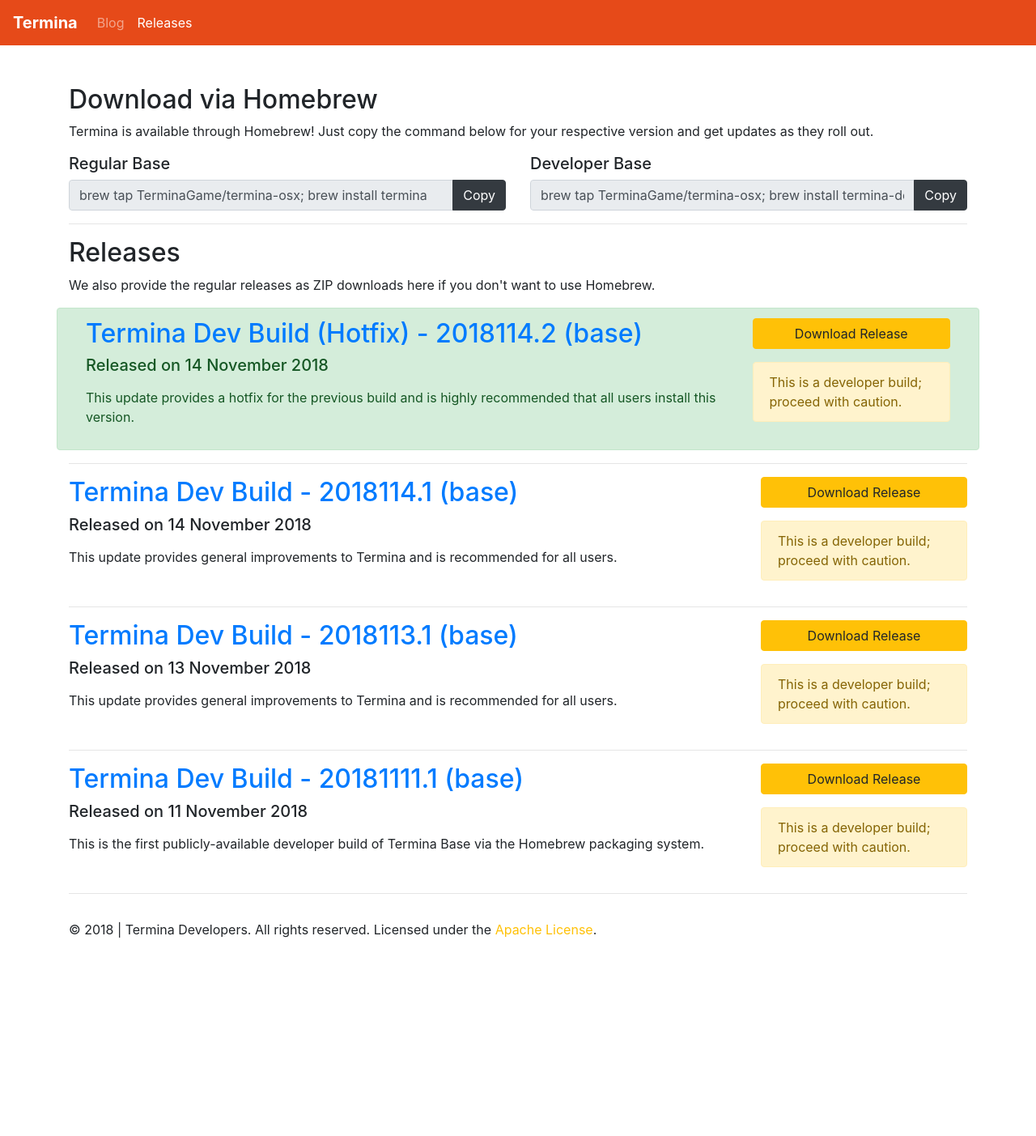
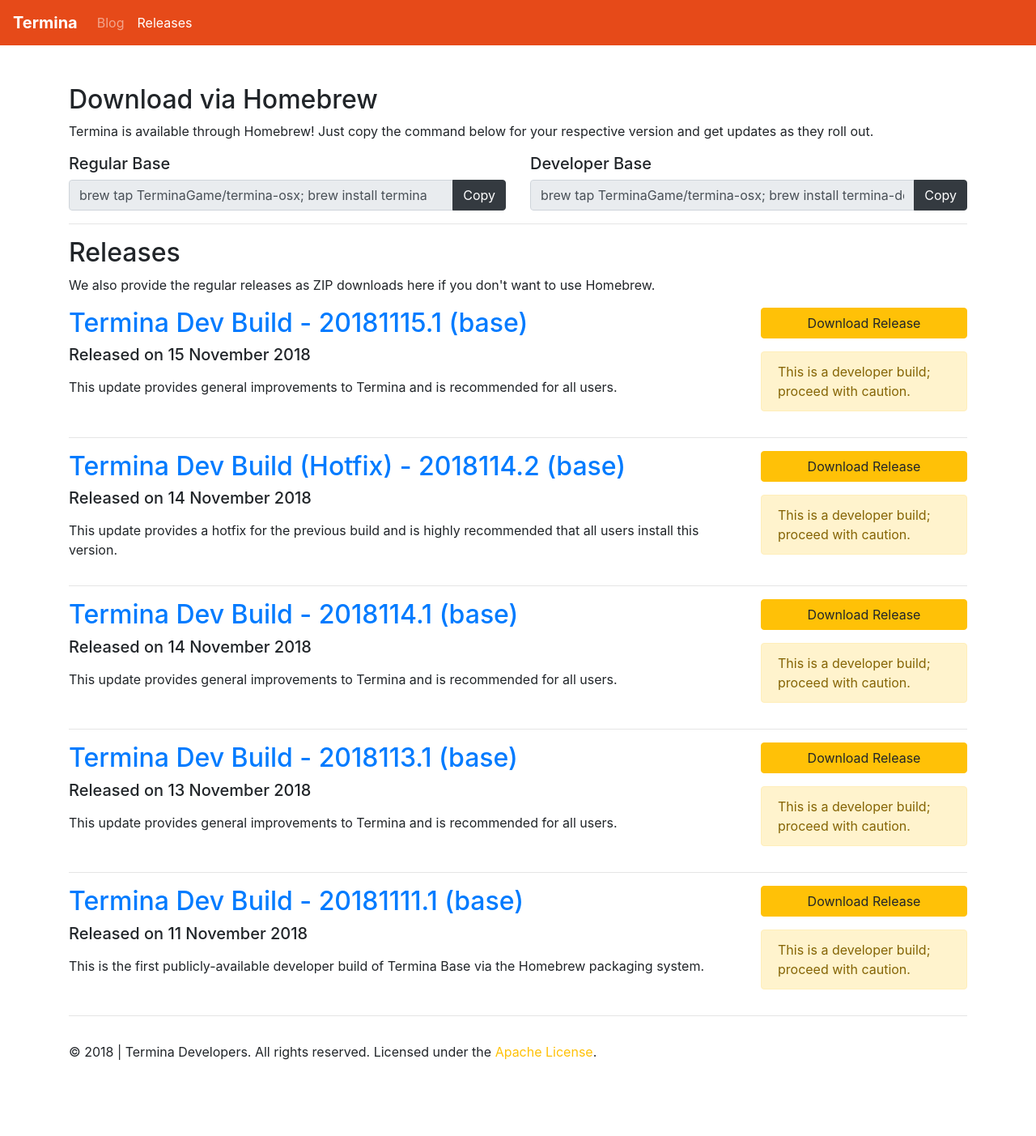
Before and after one commit to TerminaGame/terminagame.github.io, a Jekyll site: the page built from releases.html, in a window 1280 px wide. Shown: the whole page at 81% size. Built offline with Jekyll 4.4.1, drawn with Linux system fonts in a browser that asks for light colours; before the commit the page ends 1252 px from its top, so only the background shows below that.

Commit message:
Add new release

```diff
--- /dev/null
+++ b/_posts/2018-11-15-release.md
@@ -0,0 +1,19 @@
+---
+title: Termina Dev Build
+product: base
+version: 1.0.0beta1
+build: 20181115.1
+state: dev
+date: 2018-11-15
+dl_url: https://github.com/TerminaGame/homebrew-termina-osx/releases/download/20181115.1/termin.zip
+layout: release
+category: release
+---
+This update provides general improvements to Termina and is recommended for all users.
+
+#### Battle with Termina
+The final battle with Termina has been rewritten. A weapon will and health hotfix will always spawn in the room and Termina's health is much higher and is unlikely to be dead in one hit. In addition to this, if the player defeats Termina, when the player leaves the room, Termina will go through a post-battle monologue.
+
+#### Other Notes
+* Help command now displays Termina help page (to be published).
+* Developer commands have been fixed.
--- a/releases.html
+++ b/releases.html
@@ -38,7 +38,7 @@
     {% for post in site.posts %}
         {% if post.category == "release" %}
             {% if post.state == "dev" %}
-            <div class = "row {% if post.next == nil or post.next.category == 'post' %}alert alert-success{% endif %}">
+            <div class = "row">
                 <div class = "col-md-9 col-sm-12">
                     <a href="{{ post.url }}"><h2>{{ post.title }} - {{ post.build }} ({{ post.product }})</h2></a>
                     <p class = "h5">Released on {{ post.date | date: "%-d %B %Y" }}</p>
@@ -56,7 +56,7 @@
             <hr>
             {% else %}
             <div class = "row">
-                <div class = "col-md-9 col-sm-12{% if post.next == nil %}alert alert-success{% endif %}">
+                <div class = "col-md-9 col-sm-12">
                     <a href="{{ post.url }}"><h2>{{ post.title }} - {{ post.version }} ({{ post.product }})</h2></a>
                     <p class = "h5">Released on {{ post.date | date: "%-d %B %Y" }}</p>
                     <p>{{ post.excerpt }}</p>
```
Also changed, not shown: help.md (added, +22 -0 lines).
